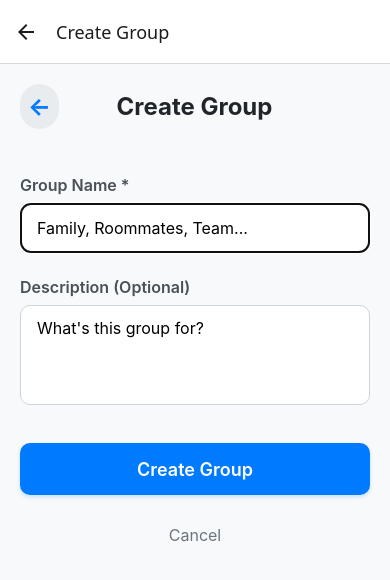
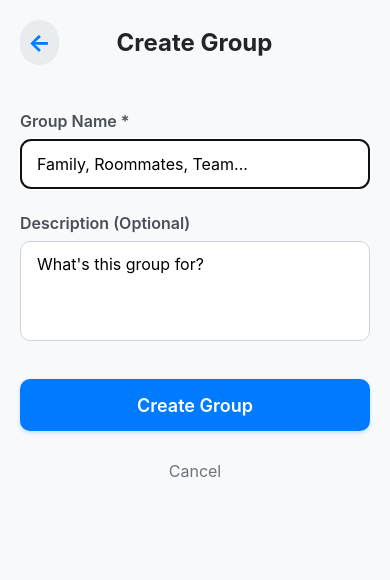
Before and after one commit to TencV-tys/Group-Task-Mobile, a React Native app: screen /CreateGroup in a window 390 px wide. Shown: the top 580 px of the page. Built offline with nearby package versions, Linux system fonts and the light colour scheme.

Commit message:
added group created

```diff
--- a/src/groupServices/GroupService.ts
+++ b/src/groupServices/GroupService.ts
@@ -24,7 +24,7 @@ export class GroupService{
 
 
                 const result = await response.json();
-
+            console.log(result);
                 return result;
 
 
--- a/src/navigation/AppNavigator.tsx
+++ b/src/navigation/AppNavigator.tsx
@@ -46,7 +46,7 @@ export default function AppNavigator(){
         <Stack.Screen
           name="CreateGroup"
           component={CreateGroupScreen}
-          options={{ title: 'Create Group' }}
+          options={{ title: 'Create Group', headerShown:false }}
         />
 
         <Stack.Screen
```
